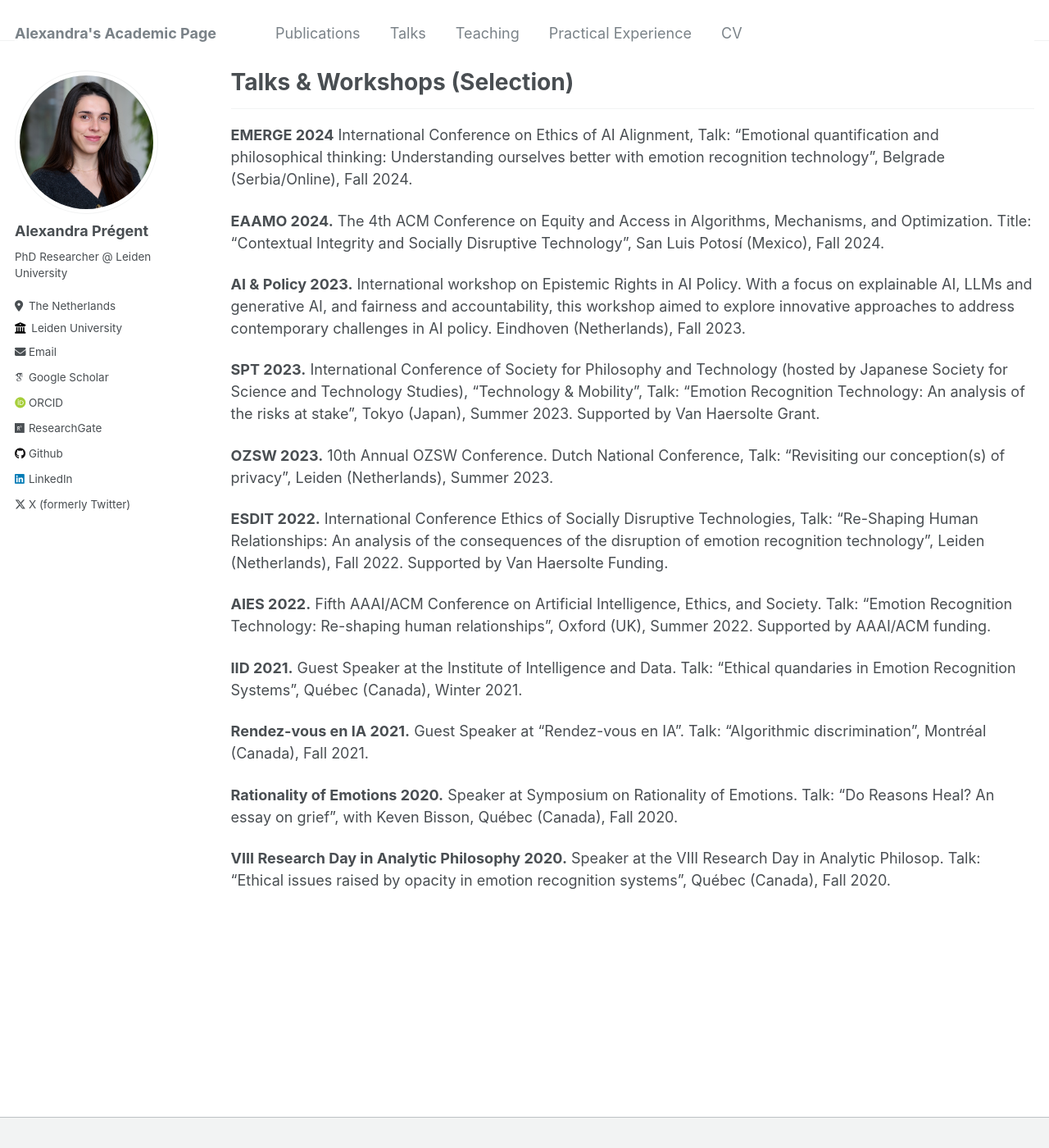
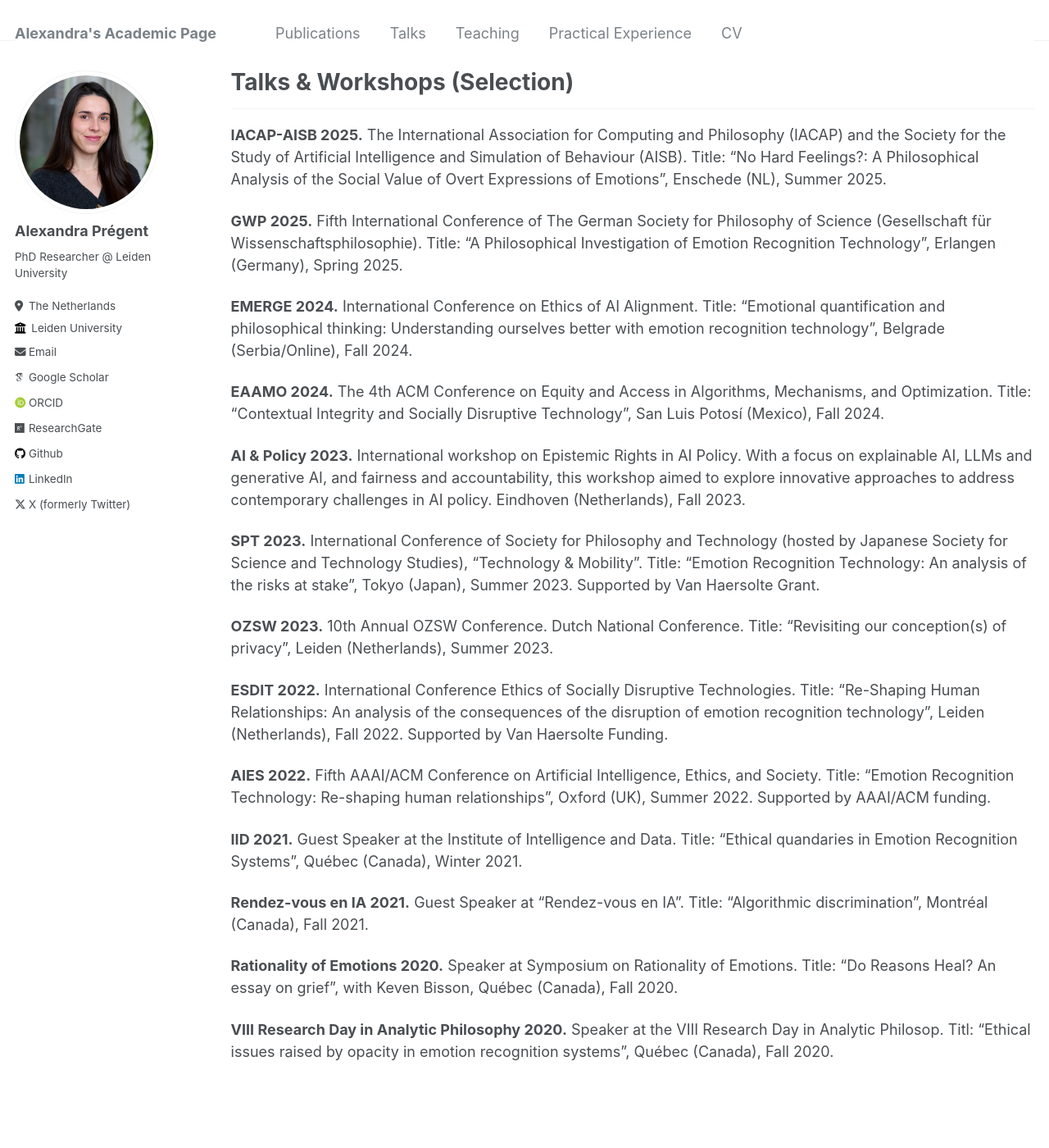
Before and after one commit to AlexandraPregent/AlexandraPregent.github.io, a Jekyll site: the page built from _pages/talks.md, in a window 1280 px wide and 1400 px high. Shown: the whole window at 82% size. Built offline with Jekyll 4.4.1, drawn with Linux system fonts in a browser that asks for light colours; some web fonts are replaced.

Commit message:
Update talks.md

```diff
--- a/_pages/talks.md
+++ b/_pages/talks.md
@@ -5,8 +5,11 @@ permalink: /talks/
 author_profile: true
 ---
 ****
+**IACAP-AISB 2025.** The International Association for Computing and Philosophy (IACAP) and the Society for the Study of Artificial Intelligence and Simulation of Behaviour (AISB). Title: "No Hard Feelings?: A Philosophical Analysis of the Social Value of Overt Expressions of Emotions", Enschede (NL), Summer 2025.
 
-**EMERGE 2024** International Conference on Ethics of AI Alignment, Talk: "Emotional quantification and philosophical thinking: Understanding ourselves better with emotion recognition technology", Belgrade (Serbia/Online), Fall 2024.
+**GWP 2025.** Fifth International Conference of The German Society for Philosophy of Science (Gesellschaft für Wissenschaftsphilosophie). Title: “A Philosophical Investigation of Emotion Recognition Technology”, Erlangen (Germany), Spring 2025.
+
+**EMERGE 2024.** International Conference on Ethics of AI Alignment. Title: "Emotional quantification and philosophical thinking: Understanding ourselves better with emotion recognition technology", Belgrade (Serbia/Online), Fall 2024.
 
 **EAAMO 2024.** The 4th ACM Conference on Equity and Access in Algorithms, Mechanisms, and Optimization.
 Title: “Contextual Integrity and Socially Disruptive Technology”, San Luis Potosí (Mexico), Fall 2024.
@@ -14,25 +17,25 @@ Title: “Contextual Integrity and Socially Disruptive Technology”, San Luis P
 **AI & Policy 2023.** International workshop on Epistemic Rights in AI Policy. With a focus on explainable AI, LLMs and generative AI, and fairness and accountability, this workshop aimed to explore innovative approaches to address contemporary challenges in AI policy. Eindhoven (Netherlands), Fall 2023.
 
 
-**SPT 2023.** International Conference of Society for Philosophy and Technology (hosted by Japanese Society for Science and Technology Studies), “Technology & Mobility”, Talk: “Emotion Recognition Technology: An analysis of the risks at stake”, Tokyo (Japan), Summer 2023. Supported by Van Haersolte Grant.
+**SPT 2023.** International Conference of Society for Philosophy and Technology (hosted by Japanese Society for Science and Technology Studies), “Technology & Mobility”. Title: “Emotion Recognition Technology: An analysis of the risks at stake”, Tokyo (Japan), Summer 2023. Supported by Van Haersolte Grant.
 
 
-**OZSW 2023.** 10th Annual OZSW Conference. Dutch National Conference, Talk: “Revisiting our conception(s) of privacy”, Leiden (Netherlands), Summer 2023.
+**OZSW 2023.** 10th Annual OZSW Conference. Dutch National Conference. Title: “Revisiting our conception(s) of privacy”, Leiden (Netherlands), Summer 2023.
 
 
-**ESDIT 2022.** International Conference Ethics of Socially Disruptive Technologies, Talk: “Re-Shaping Human Relationships: An analysis of the consequences of the disruption of emotion recognition technology”, Leiden (Netherlands), Fall 2022. Supported by Van Haersolte Funding.
+**ESDIT 2022.** International Conference Ethics of Socially Disruptive Technologies. Title: “Re-Shaping Human Relationships: An analysis of the consequences of the disruption of emotion recognition technology”, Leiden (Netherlands), Fall 2022. Supported by Van Haersolte Funding.
 
 
-**AIES 2022.** Fifth AAAI/ACM Conference on Artificial Intelligence, Ethics, and Society. Talk: “Emotion Recognition Technology: Re-shaping human relationships”, Oxford (UK), Summer 2022. Supported by AAAI/ACM funding.
+**AIES 2022.** Fifth AAAI/ACM Conference on Artificial Intelligence, Ethics, and Society. Title: “Emotion Recognition Technology: Re-shaping human relationships”, Oxford (UK), Summer 2022. Supported by AAAI/ACM funding.
 
 
-**IID 2021.** Guest Speaker at the Institute of Intelligence and Data. Talk: “Ethical quandaries in Emotion Recognition Systems”, Québec (Canada), Winter 2021.
+**IID 2021.** Guest Speaker at the Institute of Intelligence and Data. Title: “Ethical quandaries in Emotion Recognition Systems”, Québec (Canada), Winter 2021.
 
 
-**Rendez-vous en IA 2021.** Guest Speaker at “Rendez-vous en IA”. Talk: “Algorithmic discrimination”, Montréal (Canada), Fall 2021.
+**Rendez-vous en IA 2021.** Guest Speaker at “Rendez-vous en IA”. Title: “Algorithmic discrimination”, Montréal (Canada), Fall 2021.
 
 
-**Rationality of Emotions 2020.** Speaker at Symposium on Rationality of Emotions. Talk: “Do Reasons Heal? An essay on grief”, with Keven Bisson, Québec (Canada), Fall 2020.
+**Rationality of Emotions 2020.** Speaker at Symposium on Rationality of Emotions. Title: “Do Reasons Heal? An essay on grief”, with Keven Bisson, Québec (Canada), Fall 2020.
 
 
-**VIII Research Day in Analytic Philosophy 2020.** Speaker at the VIII Research Day in Analytic Philosop. Talk: “Ethical issues raised by opacity in emotion recognition systems”, Québec (Canada), Fall 2020.
+**VIII Research Day in Analytic Philosophy 2020.** Speaker at the VIII Research Day in Analytic Philosop. Titl: “Ethical issues raised by opacity in emotion recognition systems”, Québec (Canada), Fall 2020.
```
